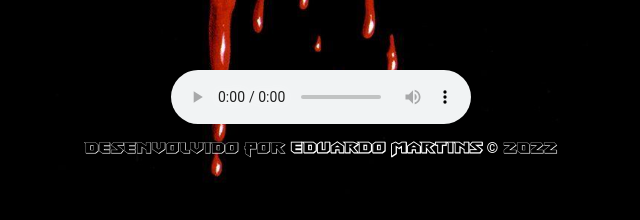
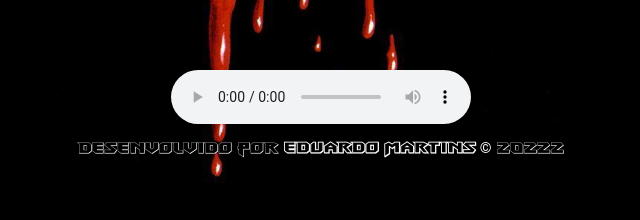
Before and after one commit to Eduardo-Martins04/PageGunsNRoses2, a website: page index.html in a window 1280 px wide. Shown: the part 576-796 px from the top of the page, 319-959 px from the left. Drawn offline with Linux system fonts and the light colour scheme.

Commit message:
Update index.html

```diff
--- a/index.html
+++ b/index.html
@@ -54,9 +54,9 @@
     <div class="centro">
         <audio id="audio" controls>
             <source  src="/assets/sounds/cry.mp3" >
-            Your browser does not support the audio element..
+            Your browser does not support the audio element.
         </audio>
-        <p class="direitos">Desenvolvido por <strong>Eduardo Martins</strong><span> &copy;</span> 2022</p>
+        <p class="direitos">Desenvolvido por <strong>Eduardo Martins</strong><span> &copy;</span> 20222</p>
     </div>
     <div class="direita">
         <div class="lista">
```
